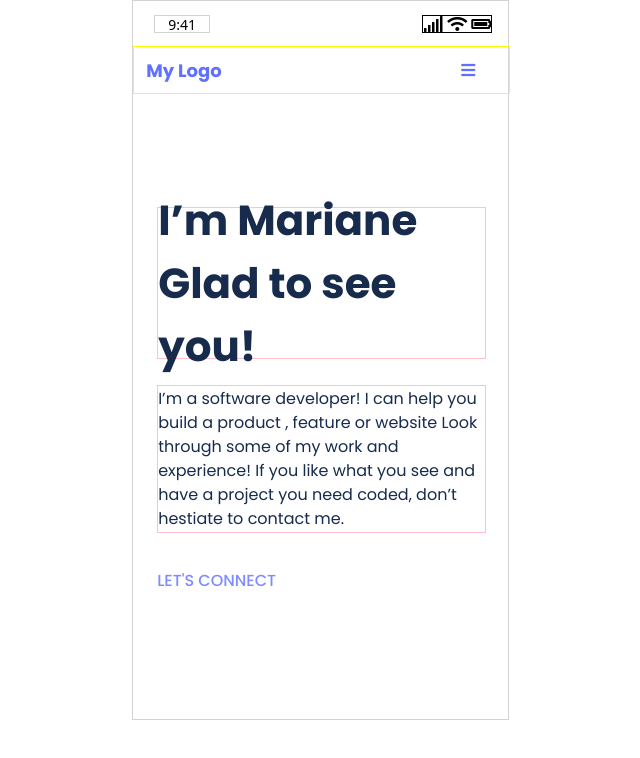
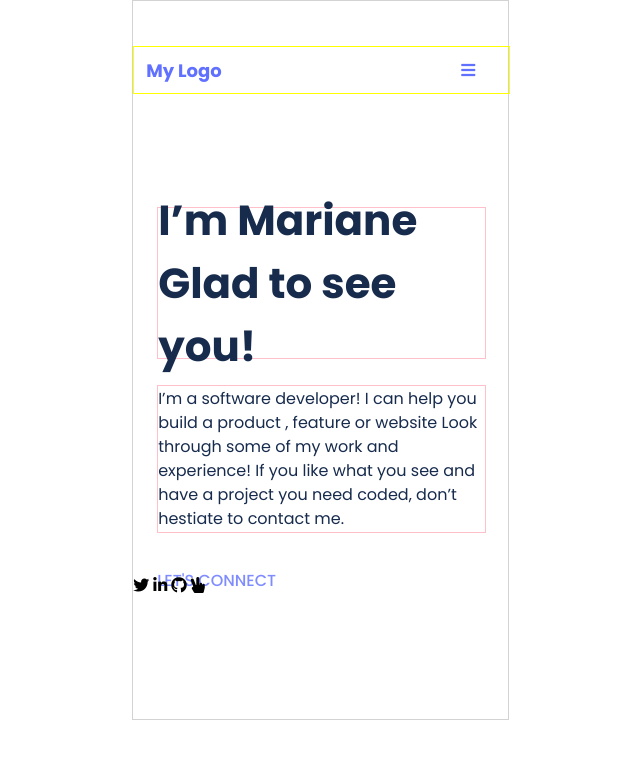
Before and after one commit to Kel-nana/Portfolio-Setup-and-Mobile-first, a plain HTML site: page index.html in a window 1280 px wide. Shown: the whole page, without its empty margins (303-943 px from the left). Drawn offline with Linux system fonts and the light colour scheme.

Commit message:
Nav-bar removal and footer icons addition

```diff
--- a/index.html
+++ b/index.html
@@ -15,7 +15,7 @@
   </head>
 
   <body>
-    <nav>
+    <!-- <nav>
       <div class="time">
         <p class="timeparagraph">9:41</p>
       </div>
@@ -24,7 +24,7 @@
         <i class="fa fa-wifi"></i>
         <i class="fa fa-battery-full"></i>
       </div>
-    </nav>
+    </nav> -->
 
     <div class="logo-menu">
       <div class="logo">
@@ -48,6 +48,13 @@
         <div class="connect">
           <p>LET'S CONNECT</p>
         </div>
+        <div class="footer-icons">
+          <i class="fab fa-twitter"></i>
+          <i class="fab fa-linkedin-in"></i>
+          <i class="fa-solid fa-m"></i>
+          <i class="fab fa-github"></i>
+          <i class="fa fa-hand-peace"></i>
+        </div>
       </div>
     </main>
   </body>
```
